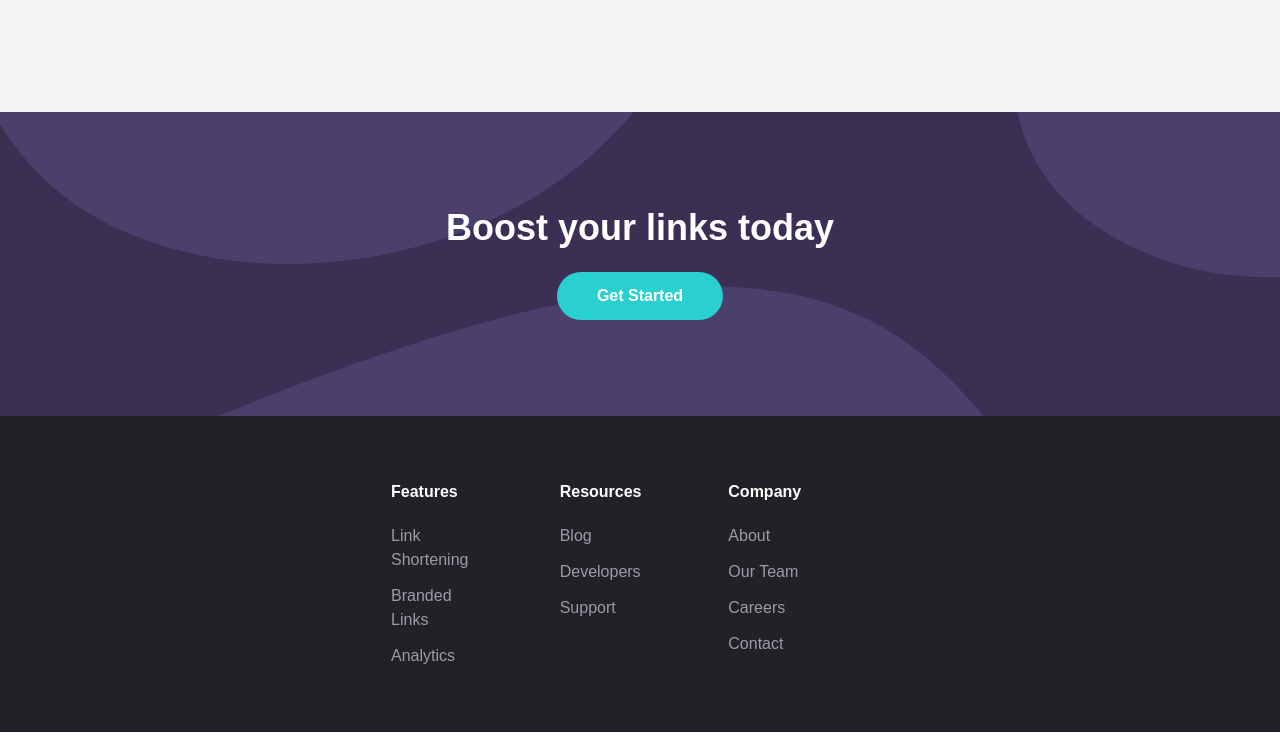
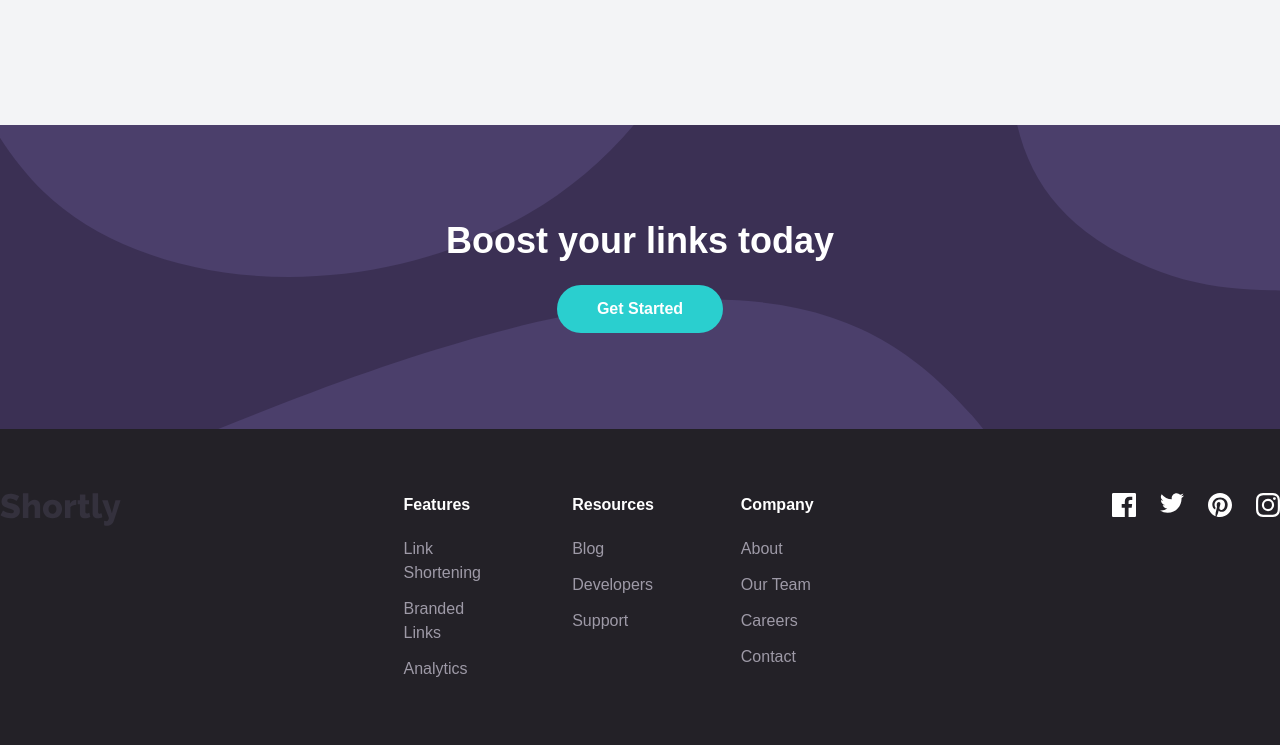
Before and after one commit to fatimalazan/shortly, a website: page index.html in a window 1280 px wide. Shown: the part 1752-2497 px from the top of the page. Drawn offline with nearby package versions, Linux system fonts and the light colour scheme; files that its build step writes are made by us from their sources; the site is published under a folder, as on GitHub Pages, so addresses that start at the root find nothing.

Commit message:
Latest Updates

```diff
--- a/index.html
+++ b/index.html
@@ -103,7 +103,7 @@
             </div>
             <div class="mb-24 mx-auto md:w-180 lg:w-1/2 lg:mb-0">
                 <img
-                    src="/images/illustration-working.svg"
+                    src="images/illustration-working.svg"
                     alt=""
                 />
             </div>
@@ -264,7 +264,7 @@
 
     <footer class="bg-veryDarkViolet">
         <div class="container flex flex-col items-center justify-between mx-auto space-y-16 py-16 md:flex-row md:space-y-0 md:items-start">
-            <img src="/images/logo.svg" alt="">
+            <img src="images/logo.svg" alt="">
             <div class="flex flex-col space-y-16 md:space-x-20 md:flex-row md:space-y-0">
                 <div class="flex flex-col items-center w-full md:items-start">
                     <h6 class="mb-5 text-white font-bold">
@@ -320,16 +320,16 @@
             </div>
             <div class="flex gap-6">
                 <a href="">
-                    <img src="/images/icon-facebook.svg" alt="" class="ficon"/>
+                    <img src="images/icon-facebook.svg" alt="" class="ficon"/>
                 </a>
                 <a href="">
-                    <img src="/images/icon-twitter.svg" alt="" class="ficon"/>
+                    <img src="images/icon-twitter.svg" alt="" class="ficon"/>
                 </a>
                 <a href="">
-                    <img src="/images/icon-pinterest.svg" alt="" class="ficon"/>
+                    <img src="images/icon-pinterest.svg" alt="" class="ficon"/>
                 </a>
                 <a href="">
-                    <img src="/images/icon-instagram.svg" alt="" class="ficon"/>
+                    <img src="images/icon-instagram.svg" alt="" class="ficon"/>
                 </a>
             </div>
         </div>
```
